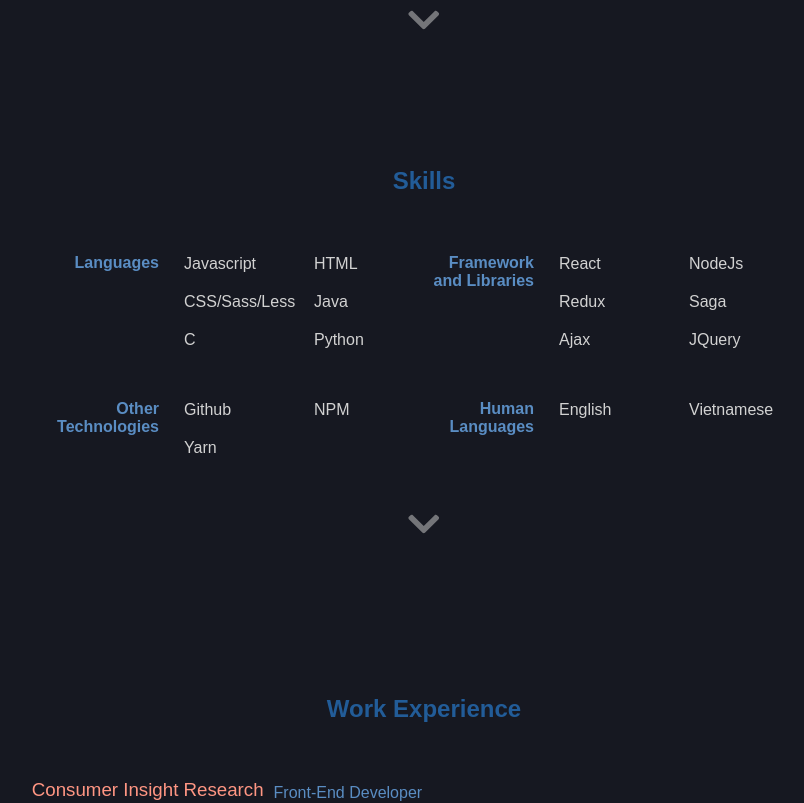
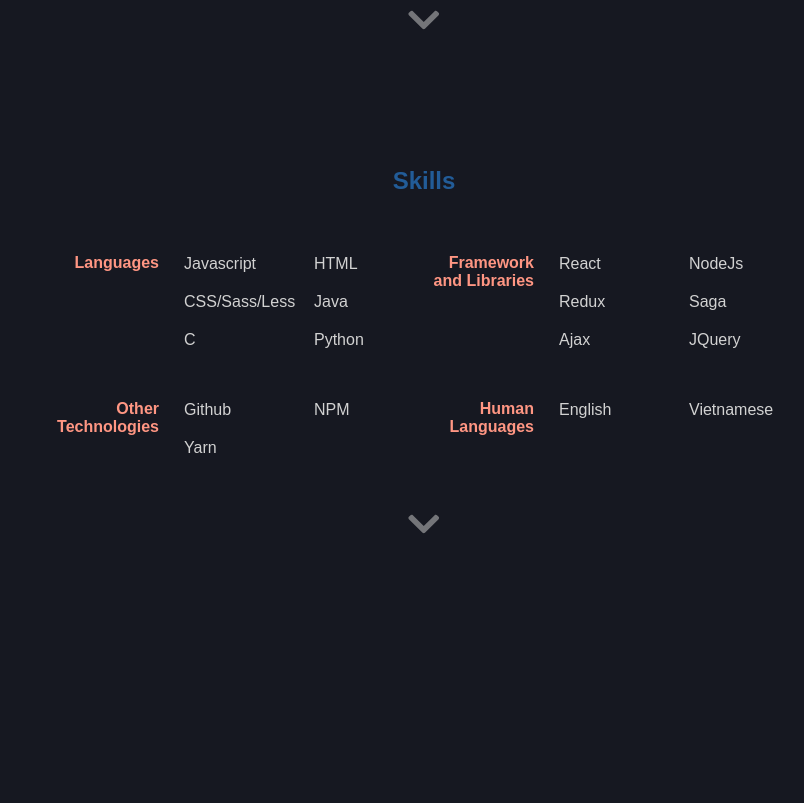
Before and after one commit to helloImHai/helloImHai.github.io, a React (Create React App) app: page / in a window 1280 px wide. Shown: the part 1480-2283 px from the top of the page, without its empty margins (216-1020 px from the left). Built offline with nearby package versions, Linux system fonts and the light colour scheme.

Commit message:
Should work fine

```diff
--- a/src/Components/Projects.js
+++ b/src/Components/Projects.js
@@ -24,7 +24,7 @@ class Projects extends Component {
         maxWidth="xl"
         id="projectsSection"
       >
-        <Fade big cascade duration={2000} fraction={0.6} triggerOnce={true}>
+        <Fade big cascade duration={2000} triggerOnce={true}>
           <Container className="container-inner" maxWidth="md">
             <h2>Projects</h2>
             <br />
--- a/src/Components/Skills.js
+++ b/src/Components/Skills.js
@@ -12,7 +12,7 @@ class Skills extends Component {
   render() {
     return (
       <Container className="container-4" maxWidth="xl" id="skillsSection">
-        <Fade big duration={1500} fraction={0.3} triggerOnce={true}>
+        <Fade big duration={1500} fraction={0.1} triggerOnce={true}>
           <Container className="container-inner" maxWidth="md">
             <h2>Skills</h2>
             <br />
--- a/src/Components/Work.js
+++ b/src/Components/Work.js
@@ -11,7 +11,7 @@ class Work extends Component {
   render() {
     return (
       <Container className="container-work" maxWidth="xl" id="workSection">
-        <Fade big cascade duration={2000} fraction={0.6} triggerOnce={true}>
+        <Fade big cascade duration={2000} triggerOnce={true}>
           <Container className="container-inner" maxWidth="md">
             <h2>Work Experience</h2>
             <br />
--- a/src/Styles/Components/Skills/Skills.css
+++ b/src/Styles/Components/Skills/Skills.css
@@ -3,6 +3,10 @@
   color: #d2d2d2;
   padding-top: 3vh;
   padding-bottom: 3vh;
+  min-height: 100vh;
+  display: flex;
+  flex-direction: column;
+  justify-content: center;
 }
 .container-4 h2 {
   color: #225C98;
@@ -28,7 +32,7 @@
 .container-4 .container-inner .baby .item h4 {
   flex: 0 0 110px;
   text-align: right;
-  color: #5A8DC3;
+  color: #ff9683;
   font-weight: 550;
 }
 .container-4 .container-inner .baby .item ul {
--- a/src/Styles/Components/Skills/Skills.less
+++ b/src/Styles/Components/Skills/Skills.less
@@ -5,6 +5,10 @@
   color: @t0;
   padding-top: 3vh;
   padding-bottom: 3vh;
+  min-height: 100vh;
+  display: flex;
+  flex-direction: column;
+  justify-content: center;
   h2 {
     color: @p0;
     text-align: center;
@@ -26,7 +30,7 @@
         h4 {
           flex: 0 0 110px;
           text-align: right;
-          color: @p2;
+          color: @c0;
           font-weight: 550;
         }
         ul {
```
